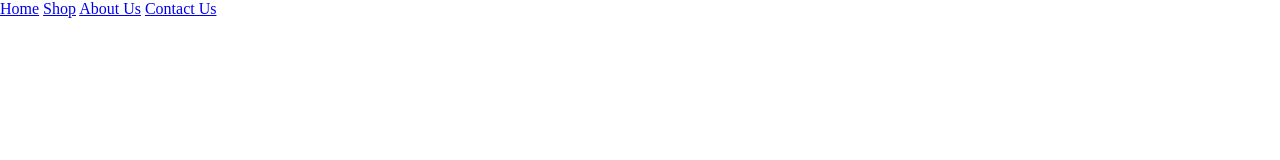
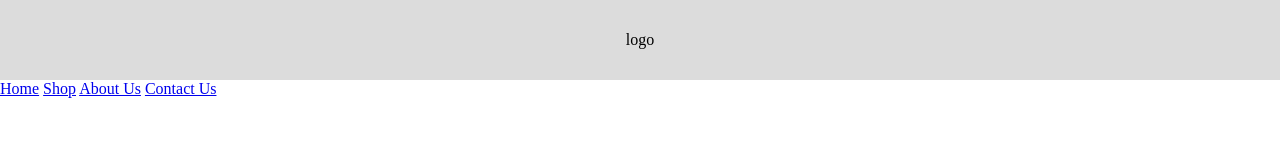
Before and after one commit to mahsamnfpr/i3center-1546, a plain HTML site: page index.html in a window 1280 px wide. Drawn offline with Linux system fonts and the light colour scheme.

Commit message:
add headerBranch

```diff
--- a/index.html
+++ b/index.html
@@ -9,6 +9,10 @@
 </head>
 
 <body>
+
+    <header>
+        <p>logo</p>
+    </header>
 
     <nav>
         <ul>
--- a/style.css
+++ b/style.css
@@ -3,3 +3,12 @@
     padding: 0;
     box-sizing: border-box;
 }
+
+header{
+    width: 100%;
+    height: 80px;
+    display: flex;
+    align-items: center;
+    justify-content: center;
+    background-color: gainsboro;
+}
```
